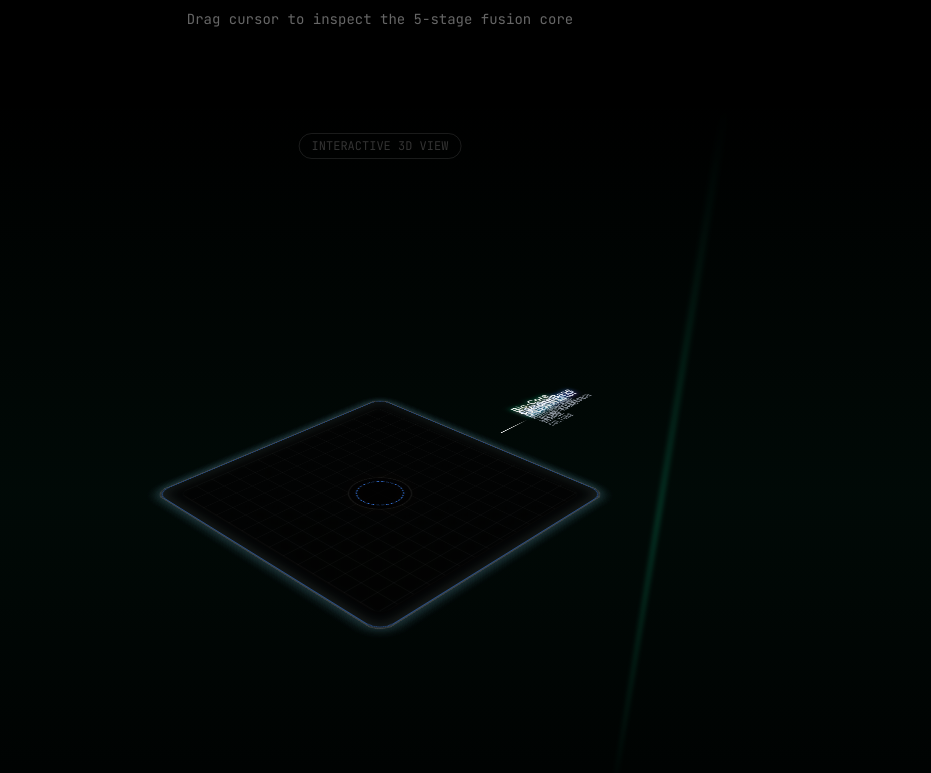
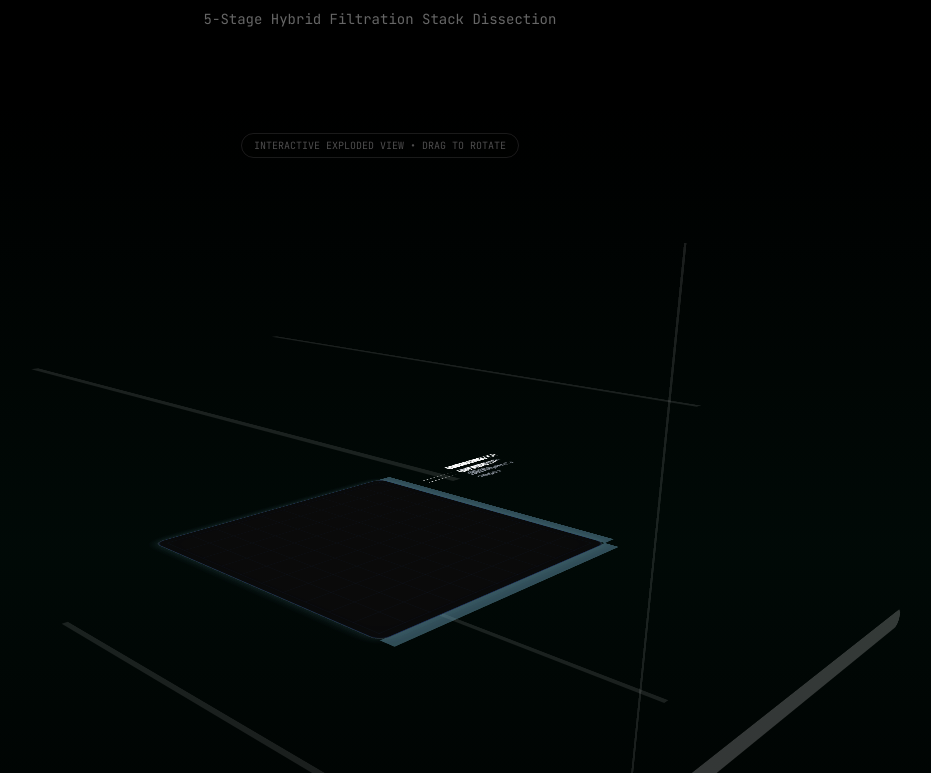
Before and after one commit to ekospaxes/hybrid-purifier-web, a React (Vite) app: page /specs in a window 1280 px wide. Shown: the part 2067-2840 px from the top of the page, without its empty margins (260-1191 px from the left). Built offline with nearby package versions, Linux system fonts and the light colour scheme.

Commit message:
Update SpecsPage.jsx v11

```diff
--- a/src/pages/SpecsPage/SpecsPage.jsx
+++ b/src/pages/SpecsPage/SpecsPage.jsx
@@ -1,6 +1,6 @@
-import React, { useState, useEffect, useRef } from 'react';
+import React, { useState, useEffect } from 'react';
 import { Link } from 'react-router-dom';
-import { motion, useScroll, useTransform, useSpring, useMotionValue } from 'framer-motion';
+import { motion, useSpring, useTransform, useMotionValue } from 'framer-motion';
 import {
   ArrowLeft, Ruler, Zap, Container, Wifi, Layers, Clock,
   Droplets, Wind, Activity, Cpu, Database, Thermometer,
@@ -106,66 +106,94 @@ const PerformanceCard = ({ icon: Icon, value, unit, label, description, delay, v
   );
 };
 
-// --- NEW: HOLOGRAPHIC 3D SECTION ---
+// --- 3D ARCHITECTURE COMPONENTS ---
 
-const HoloPlate = ({ z, color, label, sub, delay }) => {
+// 1. The Steel Chassis (Frame)
+const Chassis = () => (
+  <div className="absolute inset-0 pointer-events-none" style={{ transformStyle: 'preserve-3d' }}>
+    {/* Vertical Pillars */}
+    <div className="absolute top-[-200px] left-[-10px] w-2 h-[600px] bg-white/10" style={{ transform: 'translateZ(-150px)' }} />
+    <div className="absolute top-[-200px] right-[-10px] w-2 h-[600px] bg-white/10" style={{ transform: 'translateZ(-150px)' }} />
+    <div className="absolute top-[-200px] left-[-10px] w-2 h-[600px] bg-white/10" style={{ transform: 'translateZ(150px)' }} />
+    <div className="absolute top-[-200px] right-[-10px] w-2 h-[600px] bg-white/10" style={{ transform: 'translateZ(150px)' }} />
+
+    {/* Base Platform */}
+    <div className="absolute bottom-[-100px] left-[-20px] right-[-20px] h-4 bg-white/20 rounded-lg" style={{ transform: 'translateY(180px) rotateX(90deg)' }} />
+  </div>
+);
+
+// 2. Volumetric Slab (Thick Layer)
+const VolumetricSlab = ({ z, color, label, sub, delay, thickness = 20, isLiquid = false }) => {
   return (
     <motion.div
-      style={{
-        transform: `translateZ(${z}px)`,
-        boxShadow: `0 0 15px ${color}20, inset 0 0 20px ${color}10`
-      }}
-      initial={{ opacity: 0, scale: 0.5 }}
+      style={{ transform: `translateZ(${z}px)` }}
+      initial={{ opacity: 0, scale: 0.8 }}
       whileInView={{ opacity: 1, scale: 1 }}
       transition={{ delay, duration: 0.8 }}
-      className="absolute w-64 h-64 md:w-80 md:h-80 rounded-2xl border border-white/20 bg-black/40 backdrop-blur-sm flex items-center justify-center group hover:border-white/50 transition-colors duration-300"
+      className="absolute w-64 h-64 md:w-80 md:h-80 group"
     >
-      {/* Glowing Rim */}
-      <div className="absolute inset-0 rounded-2xl border border-white/5 opacity-50" style={{ borderColor: color }} />
+      {/* MAIN PLATE */}
+      <div
+        className="absolute inset-0 rounded-xl border backdrop-blur-md transition-all duration-300 group-hover:brightness-125"
+        style={{
+          backgroundColor: isLiquid ? `${color}10` : '#0a0a0a',
+          borderColor: `${color}40`,
+          boxShadow: `0 0 15px ${color}10, inset 0 0 30px ${color}05`
+        }}
+      >
+        {/* Tech Pattern inside */}
+        <div
+          className="absolute inset-2 opacity-30"
+          style={{
+            backgroundImage: isLiquid
+              ? `radial-gradient(circle, ${color}40 2px, transparent 3px)`
+              : `linear-gradient(${color}20 1px, transparent 1px), linear-gradient(90deg, ${color}20 1px, transparent 1px)`,
+            backgroundSize: isLiquid ? '15px 15px' : '30px 30px'
+          }}
+        />
 
-      {/* Inner Tech Grid */}
-      <div className="absolute inset-4 border border-white/5 rounded-xl overflow-hidden opacity-30">
-        <div className="w-full h-full bg-[linear-gradient(rgba(255,255,255,0.1)_1px,transparent_1px),linear-gradient(90deg,rgba(255,255,255,0.1)_1px,transparent_1px)] bg-[size:20px_20px]" />
+        {/* "Thickness" Sides (Pseudo-3D) */}
+        <div
+          className="absolute top-full left-0 w-full h-4 bg-white/5 origin-top transform rotateX(-90deg)"
+          style={{ backgroundColor: `${color}20` }}
+        />
+        <div
+          className="absolute top-0 -right-4 w-4 h-full bg-white/5 origin-left transform rotateY(90deg)"
+          style={{ backgroundColor: `${color}20` }}
+        />
       </div>
 
-      {/* Center Core Hole */}
-      <div className="w-16 h-16 rounded-full border border-white/10 bg-black/80 shadow-inner flex items-center justify-center relative">
-         <div className="w-12 h-12 rounded-full border border-dashed border-white/30 animate-spin-slow" style={{ borderColor: color }} />
-      </div>
-
-      {/* Floating Label */}
+      {/* Floating Label (Connected to corner) */}
       <motion.div
         initial={{ opacity: 0, x: -20 }}
         whileInView={{ opacity: 1, x: 0 }}
         transition={{ delay: delay + 0.5 }}
-        className="absolute -right-48 w-40 flex items-center gap-3"
+        className="absolute -right-48 top-4 w-40 flex items-center gap-3"
       >
-        <div className="h-[1px] w-12 bg-gradient-to-r from-white/50 to-transparent" />
+        <div className="h-[1px] w-16 bg-gradient-to-r from-white/50 to-transparent" />
         <div className="text-left">
-          <h4 className="text-white font-bold text-sm tracking-wide drop-shadow-md" style={{ textShadow: `0 0 10px ${color}` }}>{label}</h4>
-          <p className="text-[10px] text-gray-400 font-mono uppercase">{sub}</p>
+          <h4 className="text-white font-bold text-sm tracking-wide uppercase">{label}</h4>
+          <p className="text-[10px] text-gray-400 font-mono">{sub}</p>
         </div>
       </motion.div>
     </motion.div>
   );
 };
 
+// 3. Interactive 3D Controller
 const InteractiveStack = () => {
   const mouseX = useMotionValue(0);
   const mouseY = useMotionValue(0);
 
-  // Smooth spring physics for rotation
-  const rotateX = useSpring(useTransform(mouseY, [-0.5, 0.5], [45, 75]), { stiffness: 150, damping: 20 });
-  const rotateZ = useSpring(useTransform(mouseX, [-0.5, 0.5], [-35, -55]), { stiffness: 150, damping: 20 });
+  const rotateX = useSpring(useTransform(mouseY, [-0.5, 0.5], [60, 80]), { stiffness: 100, damping: 20 });
+  const rotateZ = useSpring(useTransform(mouseX, [-0.5, 0.5], [-40, -50]), { stiffness: 100, damping: 20 });
 
   const handleMouseMove = (e) => {
     const rect = e.currentTarget.getBoundingClientRect();
     const width = rect.width;
     const height = rect.height;
-    const mouseXVal = (e.clientX - rect.left) / width - 0.5;
-    const mouseYVal = (e.clientY - rect.top) / height - 0.5;
-    mouseX.set(mouseXVal);
-    mouseY.set(mouseYVal);
+    mouseX.set((e.clientX - rect.left) / width - 0.5);
+    mouseY.set((e.clientY - rect.top) / height - 0.5);
   };
 
   const handleMouseLeave = () => {
@@ -175,39 +203,41 @@ const InteractiveStack = () => {
 
   return (
     <div
-      className="h-[800px] flex items-center justify-center relative perspective-1000 overflow-visible cursor-crosshair"
+      className="h-[900px] flex items-center justify-center relative perspective-1000 overflow-visible cursor-crosshair"
       onMouseMove={handleMouseMove}
       onMouseLeave={handleMouseLeave}
     >
       {/* Atmosphere */}
       <div className="absolute inset-0 bg-gradient-to-b from-transparent via-eko-emerald/5 to-transparent pointer-events-none" />
 
-      {/* Instruction Hint */}
-      <div className="absolute top-10 left-1/2 -translate-x-1/2 text-white/20 text-xs font-mono border border-white/10 px-3 py-1 rounded-full">
-        INTERACTIVE 3D VIEW
+      <div className="absolute top-10 left-1/2 -translate-x-1/2 text-white/30 text-[10px] font-mono border border-white/10 px-3 py-1 rounded-full backdrop-blur-md">
+        INTERACTIVE EXPLODED VIEW • DRAG TO ROTATE
       </div>
 
       <motion.div
         style={{ rotateX, rotateZ, transformStyle: 'preserve-3d' }}
         className="relative w-64 h-64 md:w-80 md:h-80"
       >
-        {/* Airflow Stream (Center Line) */}
-        <div className="absolute left-1/2 top-1/2 -translate-x-1/2 -translate-y-1/2 w-1 h-[600px] bg-gradient-to-t from-transparent via-eko-emerald/50 to-transparent blur-sm" style={{ transform: 'translateZ(100px) rotateX(-90deg)' }} />
+        {/* The Steel Frame */}
+        <Chassis />
 
-        {/* 5. BIO CORE (Top) */}
-        <HoloPlate z={200} color="#10B981" label="Bio-Core Matrix" sub="Living Algae Culture" delay={0.1} />
+        {/* 5. BIO CORE (Thick Liquid Tank) */}
+        <VolumetricSlab z={250} color="#10B981" label="Bio-Core Matrix" sub="120L Algae Culture" delay={0.1} isLiquid={true} />
 
         {/* 4. PCO */}
-        <HoloPlate z={100} color="#8b5cf6" label="PCO Reactor" sub="UV-A Oxidation" delay={0.2} />
+        <VolumetricSlab z={140} color="#8b5cf6" label="PCO Reactor" sub="UV-A + TiO₂ Grid" delay={0.2} />
 
         {/* 3. HEPA */}
-        <HoloPlate z={0} color="#06b6d4" label="HEPA H13" sub="0.3µm Filtration" delay={0.3} />
+        <VolumetricSlab z={30} color="#06b6d4" label="HEPA H13" sub="Medical Grade Fiber" delay={0.3} />
 
         {/* 2. ESP */}
-        <HoloPlate z={-100} color="#f59e0b" label="ESP Grid" sub="High-Voltage Static" delay={0.4} />
+        <VolumetricSlab z={-80} color="#f59e0b" label="ESP Ionizer" sub="6kV Static Plates" delay={0.4} />
 
         {/* 1. BASE */}
-        <HoloPlate z={-200} color="#3b82f6" label="Cyclone Base" sub="Pre-Separator Intake" delay={0.5} />
+        <VolumetricSlab z={-190} color="#3b82f6" label="Cyclone Intake" sub="Heavy Particle Trap" delay={0.5} />
+
+        {/* Central Axis (The "Spine" of the machine) */}
+        <div className="absolute left-1/2 top-1/2 -translate-x-1/2 -translate-y-1/2 w-1 h-[600px] bg-white/10" style={{ transform: 'translateZ(0px) rotateX(-90deg)' }} />
 
       </motion.div>
     </div>
@@ -349,13 +379,13 @@ const SpecsPage = () => {
           </div>
         </div>
 
-        {/* --- INTERACTIVE 3D STACK (New Design) --- */}
-        <div className="px-6 mb-24 mt-32">
+        {/* --- NEW: SYSTEM ANATOMY (3D EXPLODED VIEW) --- */}
+        <div className="px-6 mb-32 mt-32">
           <div className="max-w-7xl mx-auto text-center mb-16">
             <h2 className="text-4xl md:text-6xl font-bold mb-4 tracking-tighter">
               System <span className="text-transparent bg-clip-text bg-gradient-to-r from-eko-emerald to-cyan-400">Anatomy</span>
             </h2>
-            <p className="text-white/40 font-mono text-sm">Drag cursor to inspect the 5-stage fusion core</p>
+            <p className="text-white/40 font-mono text-sm">5-Stage Hybrid Filtration Stack Dissection</p>
           </div>
           <InteractiveStack />
         </div>
```
